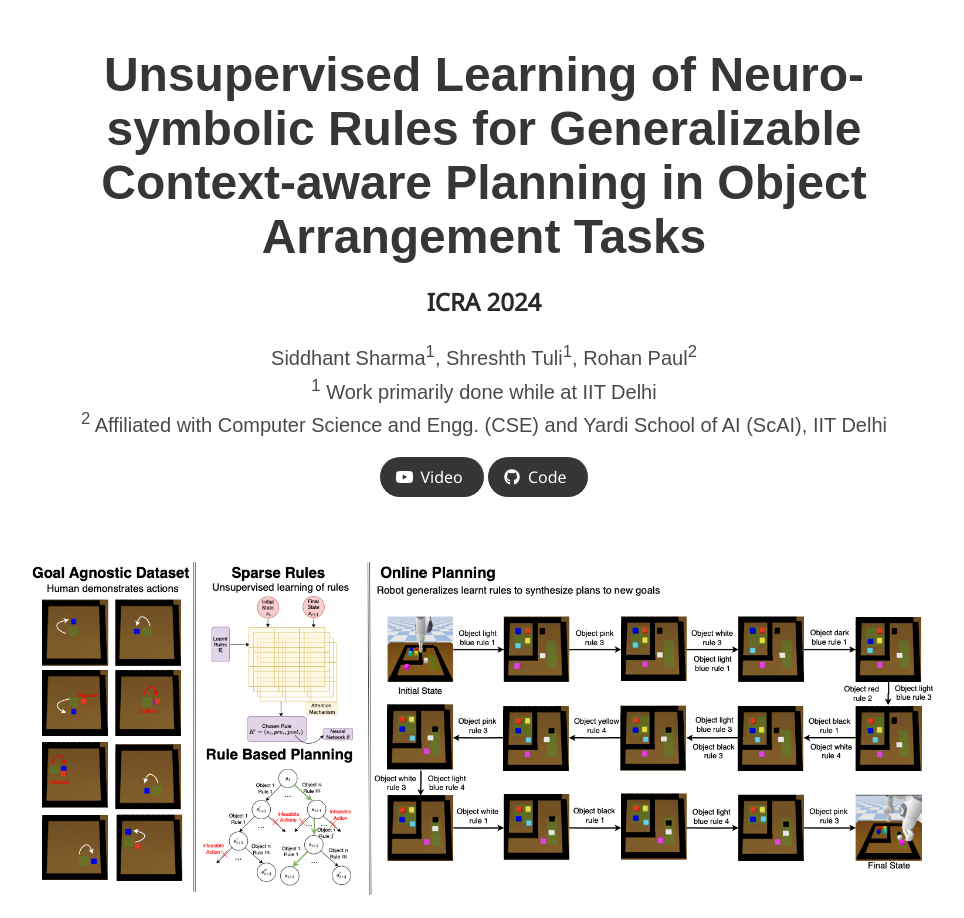
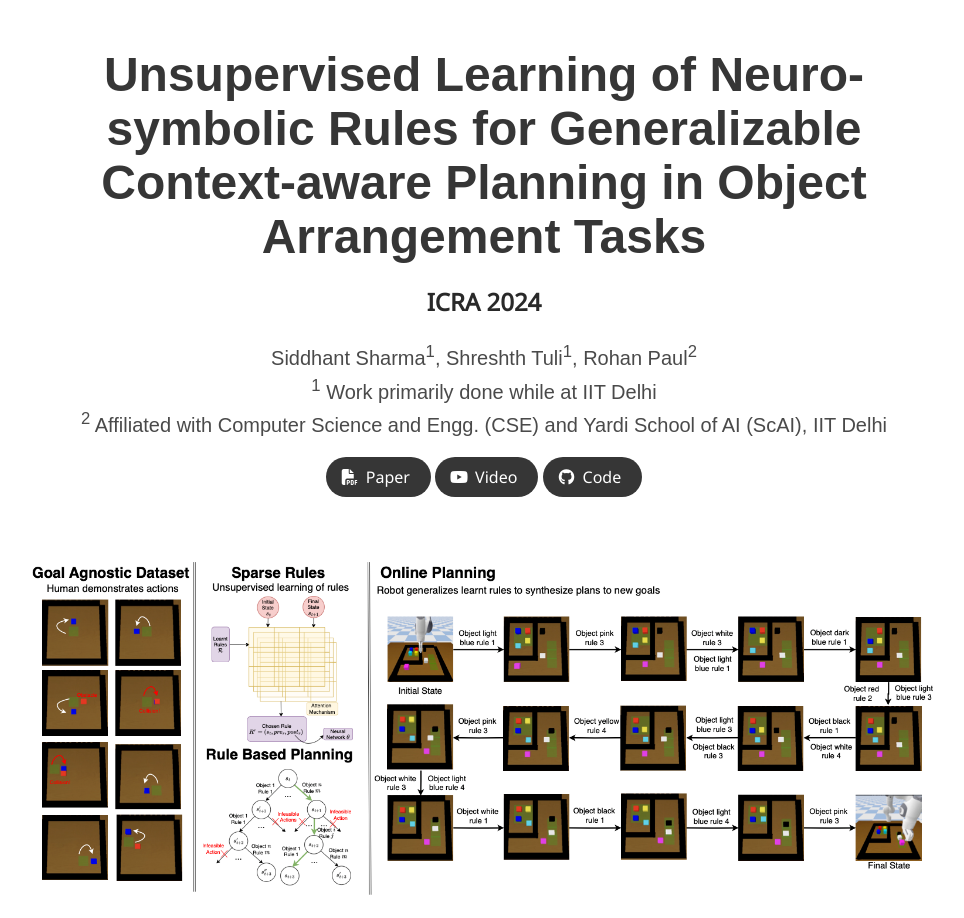
Before and after one commit to rule-learning-rlap/rule-learning-rlap.github.io, a plain HTML site: page index.html in a window 1280 px wide. Shown: the top 918 px of the page, without its empty margins (156-1120 px from the left). Drawn offline with nearby package versions, Linux system fonts and the light colour scheme; some icons are missing; a web font is replaced by a local one.

Commit message:
added pdf

```diff
--- a/index.html
+++ b/index.html
@@ -52,8 +52,8 @@
           <div class="column has-text-centered">
             <div class="publication-links">
               <!-- PDF Link. -->
-              <!-- <span class="link-block">
-                <a href="https://arxiv.org/pdf/2211.06652"
+              <span class="link-block">
+                <a href="https://drive.google.com/file/d/14SjukeN5zi3hdoonB9yxdd2_KjpVO1R-/view?usp=sharing"
                    class="external-link button is-normal is-rounded is-dark">
                   <span class="icon">
                       <i class="fas fa-file-pdf"></i>
@@ -61,7 +61,8 @@
                   <span>Paper</span>
                 </a>
               </span>
-              <span class="link-block">
+              <!-- paper doi link -->
+              <!-- <span class="link-block">
                 <a href="https://arxiv.org/abs/2211.06652"
                    class="external-link button is-normal is-rounded is-dark">
                   <span class="icon">
```
